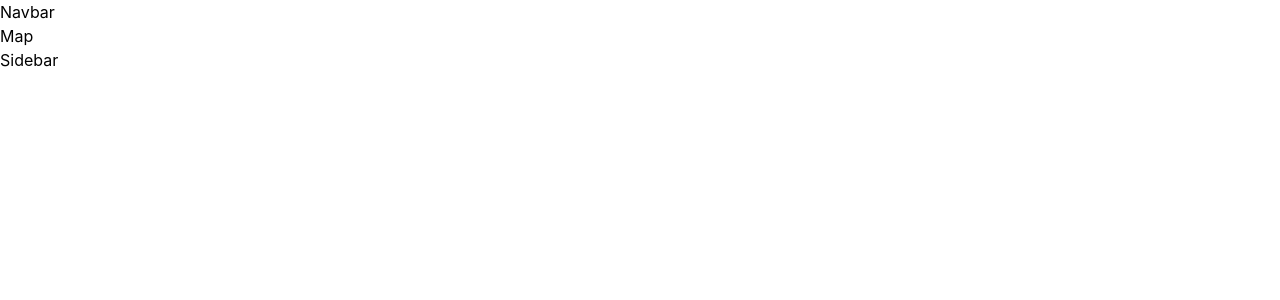
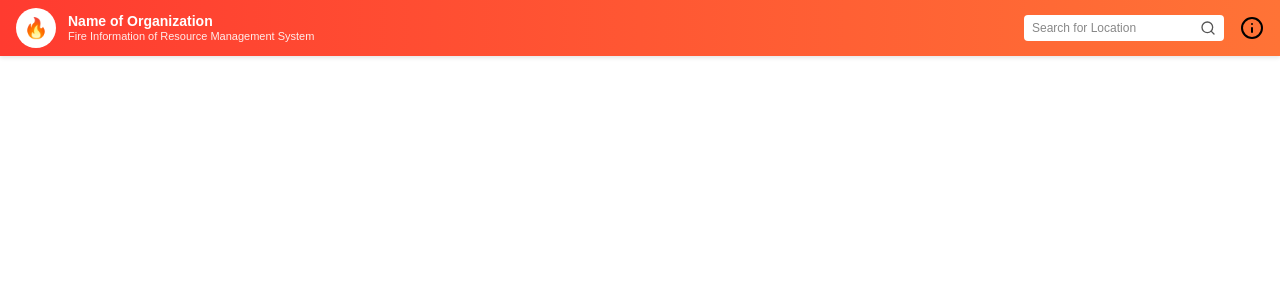
Before and after one commit to robycode06-cmd/SIH, a React app in the folder frontend/: page / in a window 1280 px wide. Shown: the top 300 px of the page. Built offline with nearby package versions, Linux system fonts and the light colour scheme; the HTML template or start-up script is replaced by a standard one.

Commit message:
Added Navbar

```diff
--- a/frontend/src/components/Map.jsx
+++ b/frontend/src/components/Map.jsx
@@ -2,7 +2,7 @@ import React from 'react'
 
 const Map = () => {
   return (
-    <div>Map</div>
+    <div></div>
   )
 }
 
--- /dev/null
+++ b/frontend/src/components/Navbar.css
@@ -0,0 +1,97 @@
+.navbar {
+  display: flex;
+  justify-content: space-between;
+  align-items: center;
+  background: linear-gradient(90deg, #ff3b30 0%, #ff7336 100%);
+  padding: 8px 16px;
+  color: white;
+  font-family: Arial, sans-serif;
+  box-shadow: 0 2px 4px rgba(0, 0, 0, 0.1);
+}
+
+.navbar-left {
+  display: flex;
+  align-items: center;
+  gap: 12px;
+}
+
+.logo-container {
+  width: 40px;
+  height: 40px;
+  background-color: white;
+  border-radius: 50%;
+  display: flex;
+  align-items: center;
+  justify-content: center;
+  font-size: 20px;
+}
+
+.title-container {
+  display: flex;
+  flex-direction: column;
+}
+
+.org-name {
+  margin: 0;
+  font-size: 14px;
+  font-weight: 600;
+  line-height: 1.2;
+}
+
+.system-name {
+  margin: 0;
+  font-size: 11px;
+  opacity: 0.9;
+  line-height: 1.2;
+}
+
+.navbar-right {
+  display: flex;
+  align-items: center;
+  gap: 16px;
+}
+
+.search-container {
+  display: flex;
+  align-items: center;
+  background-color: white;
+  border-radius: 4px;
+  padding: 4px 8px;
+  width: 200px;
+}
+
+.search-input {
+  border: none;
+  outline: none;
+  width: 100%;
+  font-size: 12px;
+  color: #333;
+}
+
+.search-input::placeholder {
+  color: #888;
+}
+
+.search-btn {
+  background: none;
+  border: none;
+  cursor: pointer;
+  color: #555;
+  display: flex;
+  align-items: center;
+  padding: 0;
+}
+
+.info-btn {
+  background: none;
+  border: none;
+  color: black;
+  cursor: pointer;
+  display: flex;
+  align-items: center;
+  padding: 0;
+}
+
+.info-btn:hover {
+  opacity: 0.8;
+}
--- a/frontend/src/components/Navbar.jsx
+++ b/frontend/src/components/Navbar.jsx
@@ -1,9 +1,62 @@
-import React from 'react'
+import React from 'react';
+import './Navbar.css';
 
 const Navbar = () => {
   return (
-    <div>Navbar</div>
-  )
-}
+    <nav className="navbar">
+      <div className="navbar-left">
+        <div className="logo-container">
+          <span className="logo-icon">🔥</span>
+        </div>
+        <div className="title-container">
+          <h1 className="org-name">Name of Organization</h1>
+          <p className="system-name">Fire Information of Resource Management System</p>
+        </div>
+      </div>
 
-export default Navbar
+      <div className="navbar-right">
+        <div className="search-container">
+          <input
+            type="text"
+            placeholder="Search for Location"
+            className="search-input"
+          />
+          <button className="search-btn" aria-label="Search">
+            <svg
+              width="16"
+              height="16"
+              viewBox="0 0 24 24"
+              fill="none"
+              stroke="currentColor"
+              strokeWidth="2"
+              strokeLinecap="round"
+              strokeLinejoin="round"
+            >
+              <circle cx="11" cy="11" r="8"></circle>
+              <line x1="21" y1="21" x2="16.65" y2="16.65"></line>
+            </svg>
+          </button>
+        </div>
+
+        <button className="info-btn" aria-label="Information">
+          <svg
+            width="24"
+            height="24"
+            viewBox="0 0 24 24"
+            fill="none"
+            stroke="currentColor"
+            strokeWidth="2"
+            strokeLinecap="round"
+            strokeLinejoin="round"
+          >
+            <circle cx="12" cy="12" r="10"></circle>
+            <line x1="12" y1="16" x2="12" y2="12"></line>
+            <line x1="12" y1="8" x2="12.01" y2="8"></line>
+          </svg>
+        </button>
+      </div>
+    </nav>
+  );
+};
+
+export default Navbar;
--- a/frontend/src/components/Sidebar.jsx
+++ b/frontend/src/components/Sidebar.jsx
@@ -2,7 +2,7 @@ import React from 'react'
 
 const Sidebar = () => {
   return (
-    <div>Sidebar</div>
+    <div></div>
   )
 }
 
```
